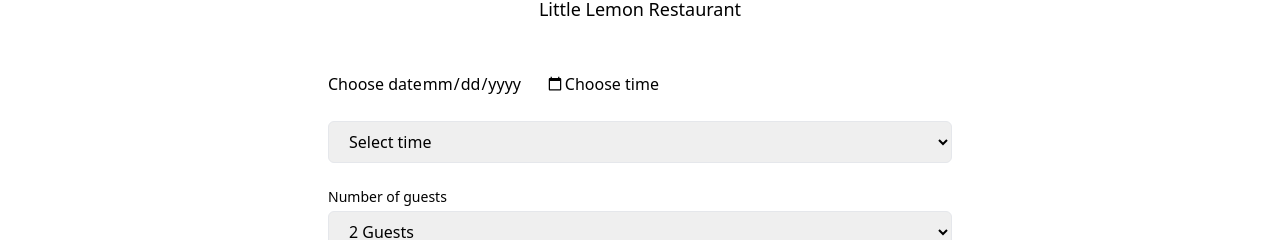
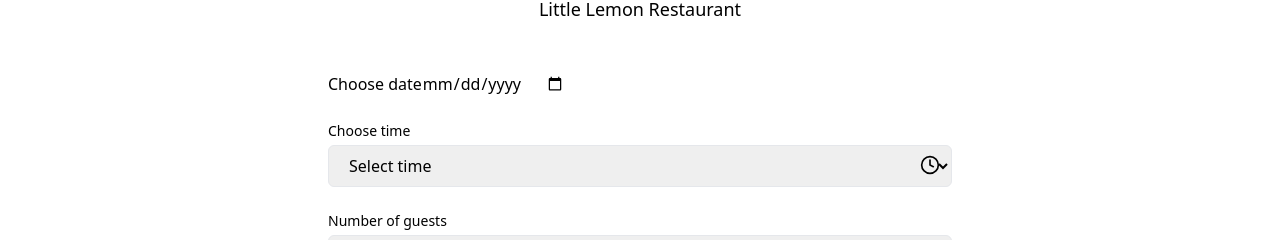
Before and after one commit to JakhmolaShikhar/Little-Lemon, a React (Vite) app: page /reservation in a window 1280 px wide. Shown: the part 413-653 px from the top of the page. Built offline with nearby package versions, Linux system fonts and the light colour scheme.

Commit message:
added time in bookingform

```diff
--- a/src/components/BookingForm.jsx
+++ b/src/components/BookingForm.jsx
@@ -1,10 +1,10 @@
 /* eslint-disable no-unused-vars */
 import React, { useState } from 'react'
-import { Users } from 'lucide-react'
+import { Clock, Users } from 'lucide-react'
 
 const BookingForm = () => {
 
-    const [formdata, setFormData] = useState({
+    const [formData, setFormData] = useState({
         date: '',
         time: '',
         guests: '2',
@@ -19,7 +19,7 @@ const BookingForm = () => {
     }
 
     const handleChange = (e) => {
-        setFormData({...formdata, [e.target.name]: e.target.value})
+        setFormData({...formData, [e.target.name]: e.target.value})
     }
 
     return (
@@ -31,12 +31,17 @@ const BookingForm = () => {
         <form className='space-y-6' onSubmit={handleSubmit}>
             <label htmlFor="res-date">Choose date</label>
             <input type="date" id="res-date" />
-            <label htmlFor="res-time">Choose time</label>
+            <div className='relative'>
+                <label htmlFor="res-time" className='block text-sm font-medium mb-1'>
+                    Choose time
+                </label>
+                <div className='relative'>
                     <select
                     id="res-time"
                     required
                     className='w-full px-4 py-2 border rounded-md'
-            value={''}
+                    value={formData.time}
+                    onChange={handleChange}
                     >
                         <option value=''>Select time</option>
                         <option>17:00</option>
@@ -46,6 +51,9 @@ const BookingForm = () => {
                         <option>21:00</option>
                         <option>22:00</option>
                     </select>
+                    <Clock className='absolute right-3 top-2.5 h-5 w-5' />
+                </div>
+            </div>
             <div className='relative'>
                 <label htmlFor="guests" className='block text-sm font-medium mb-1'>
                     Number of guests
@@ -55,7 +63,7 @@ const BookingForm = () => {
                     type="number"
                     placeholder="1"
                     className='w-full px-4 py-2 border rounded-md'
-                    value={formdata.guests}
+                    value={formData.guests}
                     onChange={handleChange}
                     >
                         {[1,2,3,4,5,6,7,8,9,10].map(num => (
```
Lines whose indentation alone changed are shown as unchanged.
